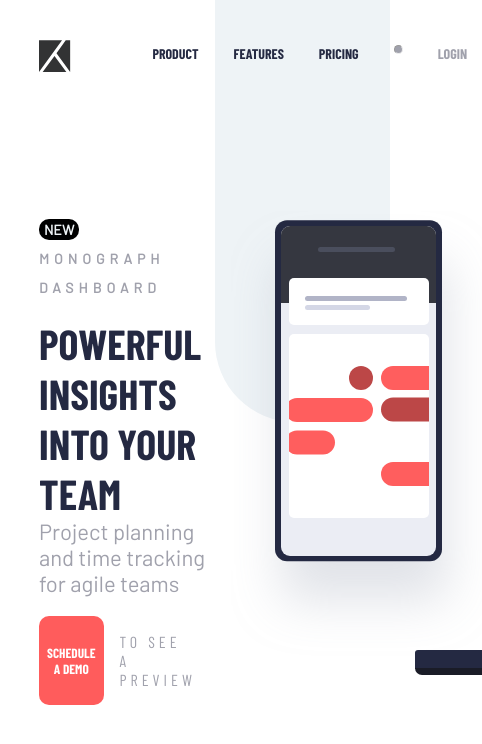
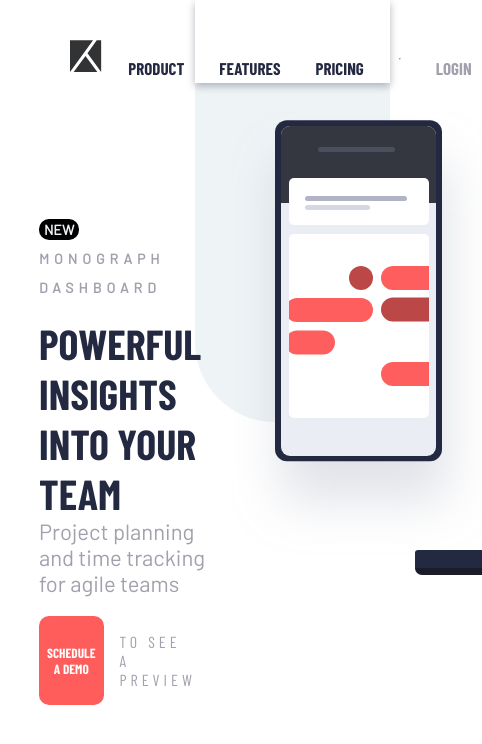
Before and after one commit to umeima/c2n3-reenf, a website: page index.html in a window 390 px wide. Shown: the whole page, 482 px wide, since content can reach past the window. Drawn offline with nearby package versions, Linux system fonts and the light colour scheme.

Commit message:
version mobile done

```diff
--- a/sass/style.scss
+++ b/sass/style.scss
@@ -31,7 +31,6 @@
 
                     width: 100%;
                     height: 60vh;
-                    position: fixed;
                     top: 0;
                     right: 0;
                     .logo{
@@ -55,10 +54,11 @@
                         }
 
 
-                        text-align: center;
                         float: right;
-                        width: 45%;
+                        width: 50%;
                         height: 50vh;
+                        right: 0;
+                        position: absolute;
                         background-color: $LightGrayishBlu;
                         border-bottom-left-radius: 80px 80px;
 
@@ -74,12 +74,16 @@
                             &:checked~.navbar__menu{
                                 transform: scale(1.1);
                                 flex-direction: column;
-                                background-color: white;
+
                                 margin-top:5rem;
-                                width: 70vw;
+                                width: 80vw;
                                 position: absolute;
-                                right: 10%;
+                                // right: 10%;
+                                right: 26%;
                                 z-index: 10;
+                                height: 200px;
+
+
 
 
                         }
@@ -92,7 +96,7 @@
                         .navbar__menu{
 
                             color: $VeryDarkBlue;
-                            font-size: $sizefon - 4;
+                            font-size: $sizefon - 1;
                             list-style-type: none;
                             padding-top: 40px;
                             font-weight: 700;
@@ -100,13 +104,21 @@
                             text-transform: uppercase;
                             display: flex;
                             transition-duration: 0.4s;
+                            text-align: center;
+                            background-color: white;
+                            box-shadow:  0PX 3PX  8PX hsla(230, 95%, 7%, 0.287);
+
+
+
                             @include mobile(){
                                 transform: scale(0);
+
                             }
                             li {
 
                                 padding: 5px 10px;
                                 margin-left:15px;
+                                margin-top: 13px;
 
 
 
@@ -141,7 +153,8 @@
                                         text-decoration: underline;
                                     }
                                     @include mobile(){
-                                        border-top: 1px solid ;
+                                        // border-top: 1px solid ;
+
 
 
 
@@ -153,12 +166,13 @@
 
                             }
                             hr {
-                                width: 7px;
-                                height: 7px;
+                                // width: 7px;
+                                // height: 7px;
                                 background-color:$GrayishBlue;
                                 border-radius: 6px;
                                 @include mobile(){
-                                    display: none;
+                                    // display: none;
+
                                 }
                             }
 
@@ -177,6 +191,9 @@
                    height: auto;
                     display: flex;
                     flex-direction: row;
+
+
+
                     @include mobile(){
                     flex-direction: column-reverse;
                     }
@@ -184,12 +201,20 @@
                     .image {
                         width: 50%;
                         display: block;
+                        margin-top: -100px;
+                        padding-bottom:60px;
+
+
+
 
                         img{
 
                             padding-left: 10%;
                             @include mobile(){
                             width: 130vw;
+
+
+
 
                             }
                         }
@@ -201,6 +226,7 @@
                         padding-left: 10%;
                         @include mobile(){
                             width: 100%;
+                            margin-top: 40px;
                         }
 
 
@@ -209,6 +235,7 @@
 
                             text-transform: uppercase;
                             font-size: $sizefon -5;
+
                             .text__titre--text {
                                 background-color: black;
                                 color:$LightGrayishBlu;
@@ -217,11 +244,14 @@
                                 margin-right: 10px;
                                 font-size: 14px;
 
+
                             }
                             .text__titre--text2 {
                                 color:$GrayishBlue ;
                                 letter-spacing: 5px;
                                font-size: 14px;
+
+
 
                             }
                         }
```
Also changed, not shown: index.html (+1 -0 lines), css/style.css.
